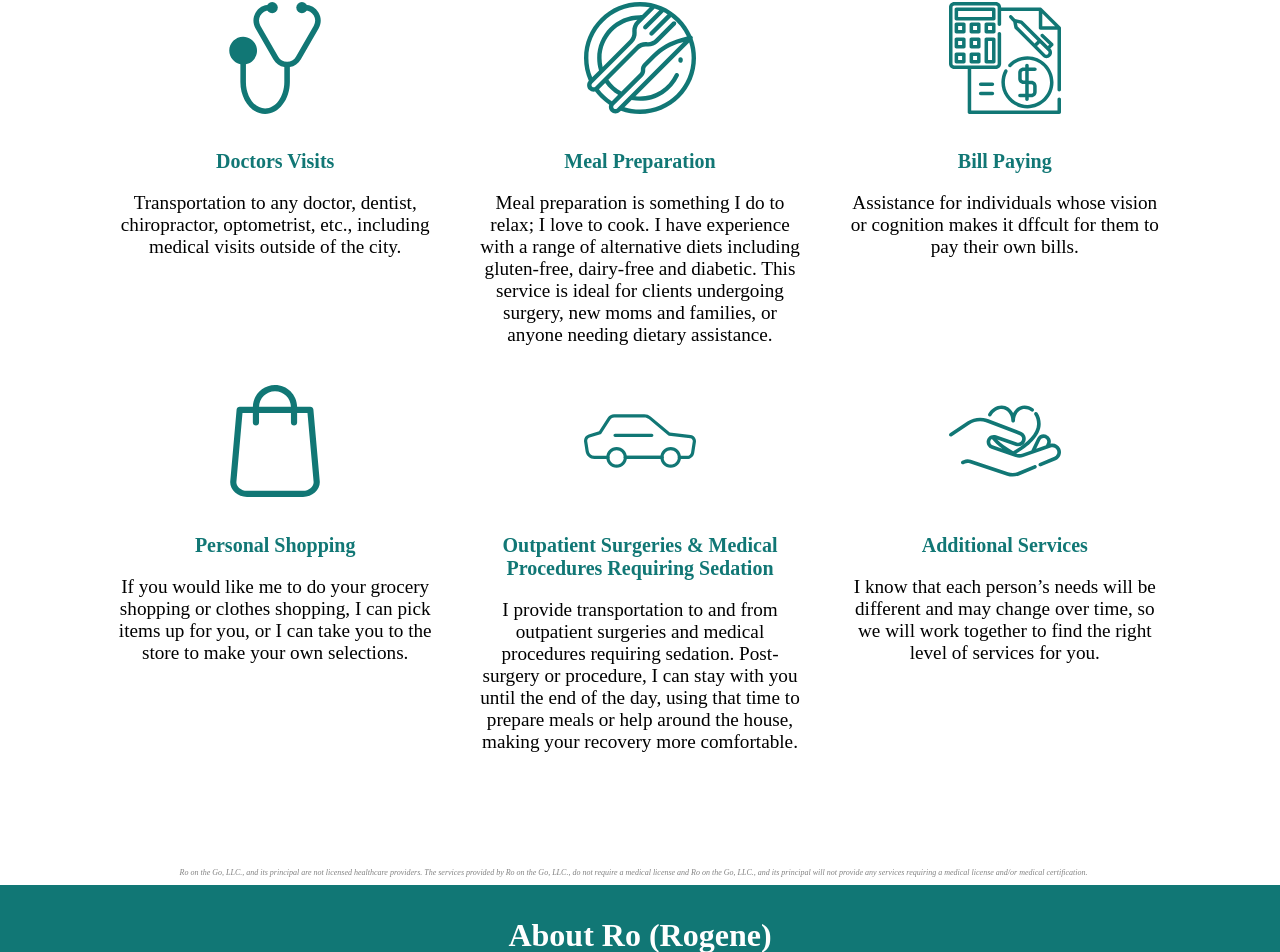
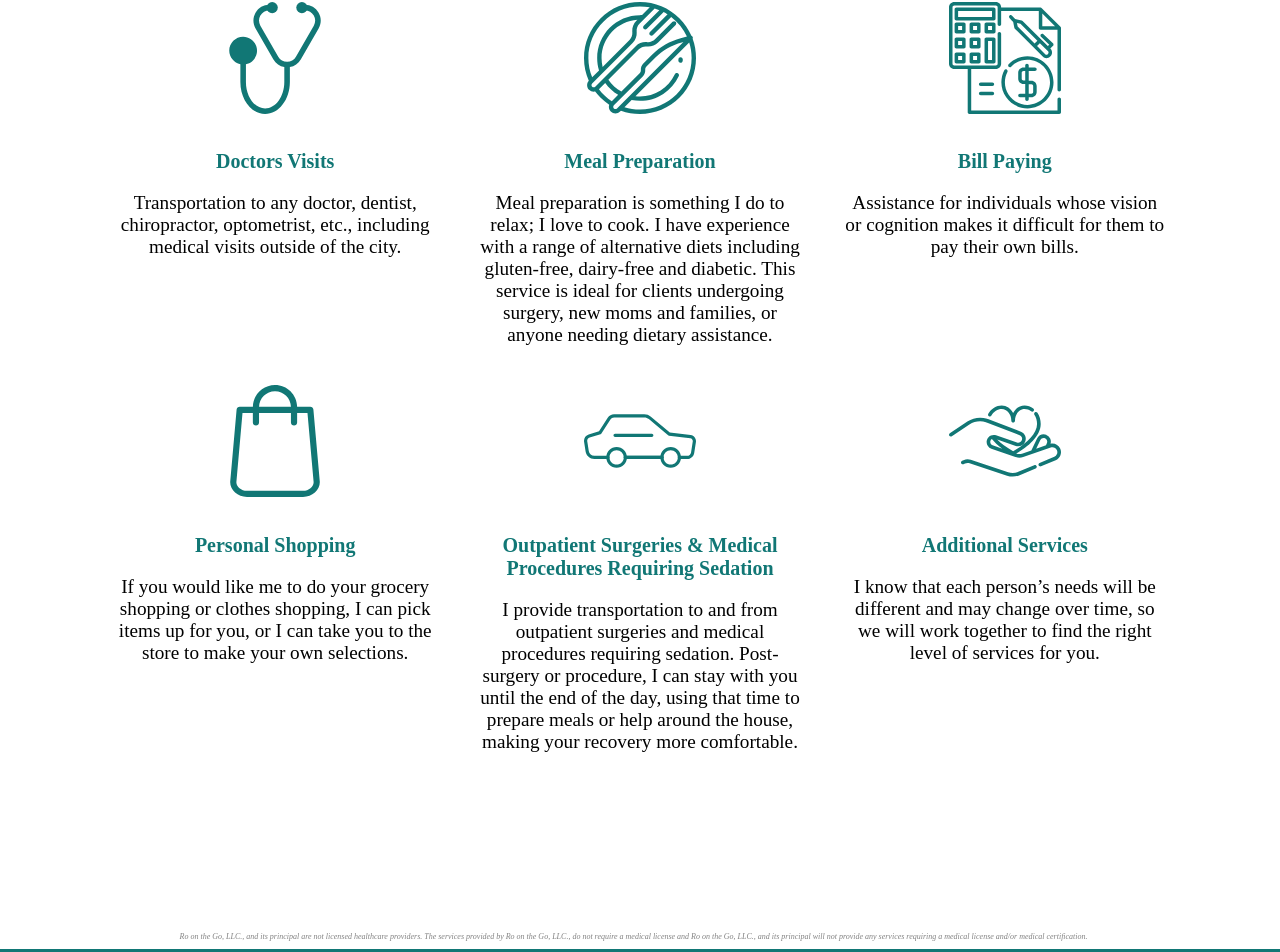
Before and after one commit to alexasparks/ro-onthego.com, a React (Create React App) app: page / in a window 1280 px wide. Shown: the part 541-1493 px from the top of the page. Built offline with nearby package versions, Linux system fonts and the light colour scheme; a web font is replaced by a local one.

Commit message:
added -ms- flex

```diff
--- a/public/index.html
+++ b/public/index.html
@@ -2,7 +2,7 @@
 <html lang="en">
   <head>
     <meta charset="utf-8">
-    <meta name="viewport" content="width=device-width, initial-scale=1, shrink-to-fit=no">
+    <meta name="viewport" content="width=device-width, initial-scale=1.0">
     <meta name="theme-color" content="#000000">
     <!--
       manifest.json provides metadata used when your web app is added to the
--- a/src/Services.js
+++ b/src/Services.js
@@ -30,7 +30,7 @@ let Services = props => {
           <img src={billPayingIcon} className="services-icon" alt="bill-pay-icon" />
             <div className="text">
               <h2>Bill Paying</h2>
-              <p>Assistance for individuals whose vision or cognition makes it dffcult for them to pay their own bills.</p>
+              <p>Assistance for individuals whose vision or cognition makes it difficult for them to pay their own bills.</p>
             </div>
         </div>
         <div className="column-item">
--- a/src/css/about.css
+++ b/src/css/about.css
@@ -2,7 +2,7 @@
   .about-page {
     background-color: #117775;
     display: flex;
-    /* flex-direction: column; */
+    flex-direction: column;
     flex-flow: row wrap;
   }
 
--- a/src/css/businessOverview.css
+++ b/src/css/businessOverview.css
@@ -1,9 +1,9 @@
 @media screen and (min-width: 1224px){
   .bus-overview {
-    /* height: 30vh; */
     background-color: #117775;
-    display: flex;
+    display: flex -ms-flexbox;
     flex-direction: column;
+    -ms-flex-direction: column;
     color: white;
   }
 
--- a/src/css/services.css
+++ b/src/css/services.css
@@ -63,7 +63,7 @@
     text-align: center;
     color: rgb(130, 130, 130);
     font-size: .5em;
-    margin-top: 5%;
+    margin-top: 10%;
   }
 }
 
```
